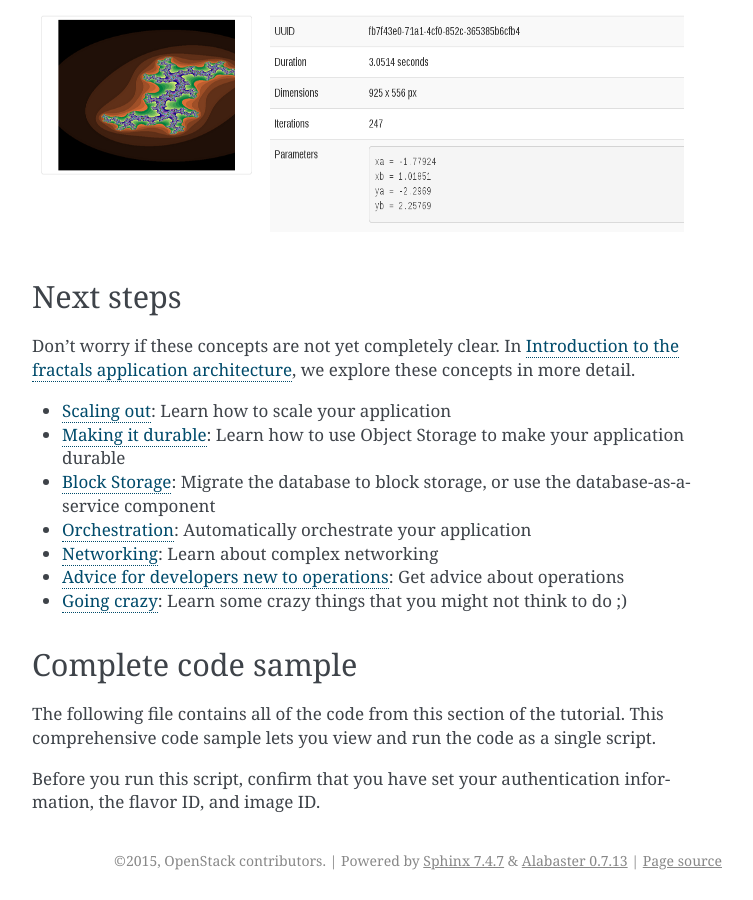
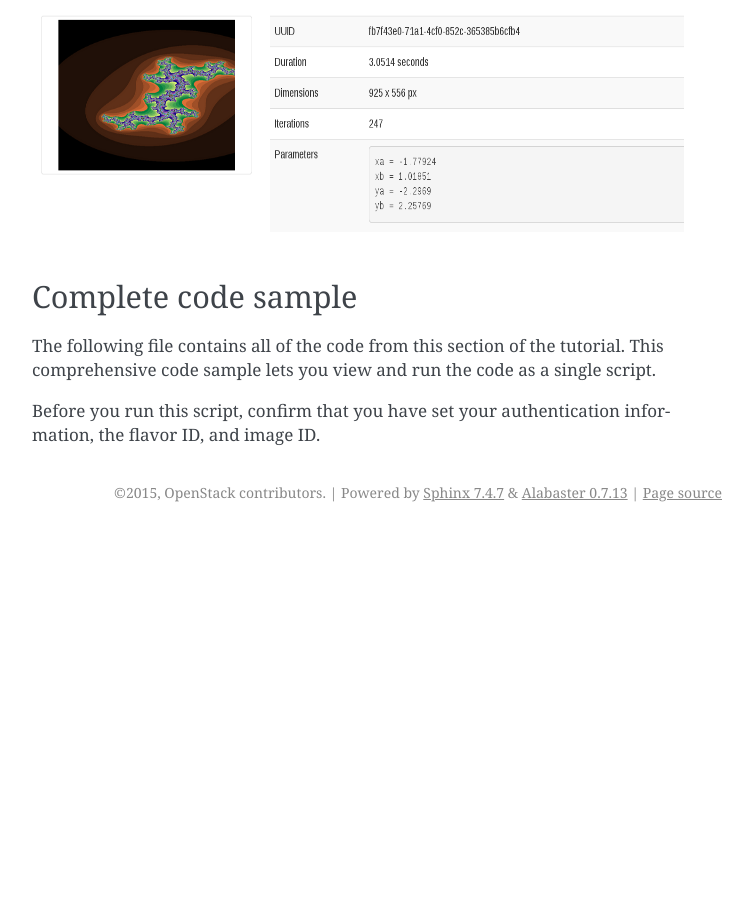
Before and after one commit to Rob-Pait/dreamcloud-docs, a Sphinx documentation site: the page built from firstapp/source/deploying_an_application.rst, in a window 1280 px wide and 900 px high, scrolled down 2090 px. Shown: the whole window, without its empty margins (388-1141 px from the left). Built offline with Sphinx 7.4.7, drawn with Linux system fonts in a browser that asks for light colours; pages that are not in the unit, such as notebooks, are missing from menus; after the commit the page ends 2622 px from its top, so only the background shows below that.

Commit message:
Remove "Next Steps" from deploying_an_application.rst

```diff
--- a/firstapp/source/deploying_an_application.rst
+++ b/firstapp/source/deploying_an_application.rst
@@ -291,23 +291,6 @@ by using your preferred browser.
     :alt: screenshot of the webinterface
     :figclass: align-center
 
-Next steps
-~~~~~~~~~~
-
-Don't worry if these concepts are not yet completely clear. In
-:doc:`/introduction-to-fractal-app`, we explore these concepts in more detail.
-
-* :doc:`/scaling_out`: Learn how to scale your application
-* :doc:`/durability`: Learn how to use Object Storage to make your application durable
-* :doc:`/block_storage`: Migrate the database to block storage, or use
-  the database-as-a-service component
-* :doc:`/orchestration`: Automatically orchestrate your application
-* :doc:`/networking`: Learn about complex networking
-* :doc:`/advice`: Get advice about operations
-* :doc:`/craziness`: Learn some crazy things that you might not think to do ;)
-
-.. todo:: List the next sections here or simply reference introduction-to-fractal-app.
-
 Complete code sample
 ~~~~~~~~~~~~~~~~~~~~
 
```
